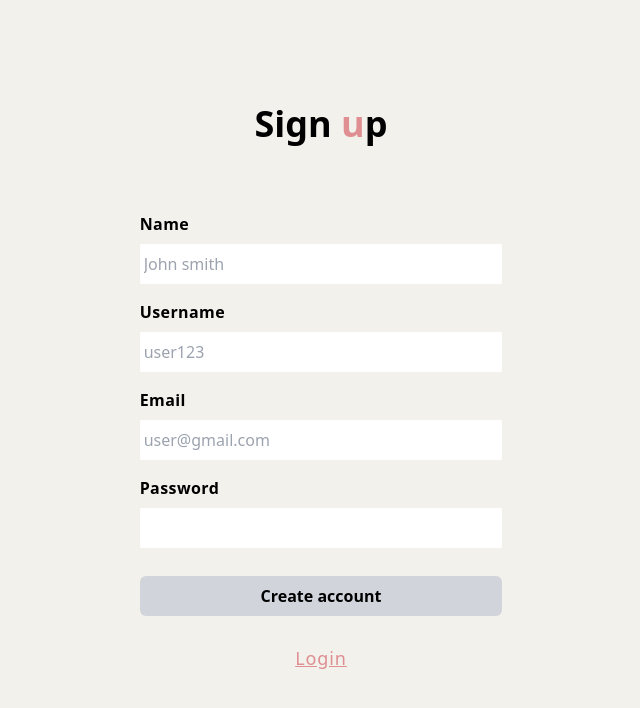
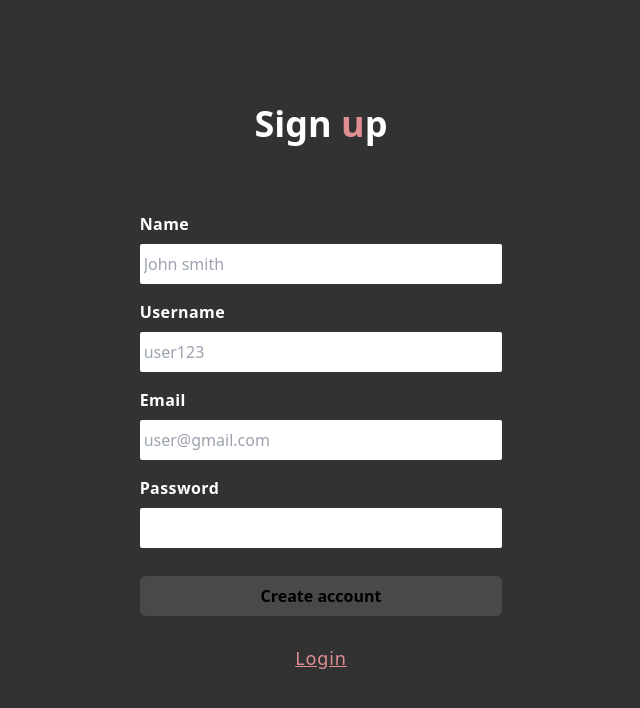
Before and after one commit to mvykool/Nebula, a React (Vite) app in the folder client/nebula/: page /signup in a window 1280 px wide. Shown: the top 708 px of the page, without its empty margins (319-959 px from the left). Built offline with nearby package versions, Linux system fonts and the light colour scheme; a web font is replaced by a local one.

Commit message:
login/signup cleaned up

```diff
--- a/client/nebula/src/views/auth/login.tsx
+++ b/client/nebula/src/views/auth/login.tsx
@@ -52,14 +52,14 @@ const Login = () => {
   };
 
   return (
-    <div className="relative flex min-h-screen">
+    <div className="relative flex min-h-screen bg-bgDark">
       <div className="rounded-md justify-center items-center px-8 py-10 w-3/6 flex flex-col gap-4">
-        <h2 className="font-bold text-black dark:text-white my-7 text-4xl">
+        <h2 className="font-bold text-white my-7 text-4xl">
           Sign <span className="text-primary">i</span>n
         </h2>
         <form className="w-3/6" onSubmit={handleSubmitEvent}>
           <div className="flex flex-col gap-2">
-            <label className="font-semibold text-black tracking-wide dark:text-white">
+            <label className="font-semibold text-white tracking-wide ">
               Username
             </label>
             <input
@@ -82,7 +82,7 @@ const Login = () => {
           <div className="flex flex-col gap-2">
             <label
               htmlFor="password"
-              className="font-semibold text-black tracking-wide dark:text-white"
+              className="font-semibold text-white tracking-wide "
             >
               Password
             </label>
@@ -108,7 +108,7 @@ const Login = () => {
               className={`mt-3 w-full rounded-md py-2 px-1 font-bold ${
                 isFormValid
                   ? "bg-primary hover:bg-primary/90 cursor-pointer"
-                  : "bg-gray-300 cursor-not-allowed"
+                  : "bg-gray-400 bg-opacity-20 cursor-not-allowed"
               }`}
             >
               {strings.logandsing.login}
@@ -117,7 +117,7 @@ const Login = () => {
         </form>
         <button
           onClick={loginAnon}
-          className="bg-secondary hover:bg-secondary/90 mx-auto rounded-md w-3/6 justify-center font-bold px-4 py-2"
+          className="bg-secondary hover:bg-secondary-dark mx-auto rounded-md w-3/6 justify-center font-bold px-4 py-2"
         >
           {strings.logandsing.guest}
         </button>
--- a/client/nebula/src/views/auth/signup.tsx
+++ b/client/nebula/src/views/auth/signup.tsx
@@ -46,8 +46,8 @@ const SignUp = () => {
   };
 
   return (
-    <div className="flex flex-col justify-center items-center w-full min-h-screen">
-      <h2 className="font-bold text-black dark:text-white my-7 text-4xl">
+    <div className="flex flex-col bg-bgDark justify-center items-center w-full min-h-screen">
+      <h2 className="font-bold text-white dark:text-white my-7 text-4xl">
         Sign <span className="text-primary">u</span>p
       </h2>
       <form
@@ -55,7 +55,7 @@ const SignUp = () => {
         className="rounded-md px-8 py-10 w-2/6 flex flex-col gap-4"
       >
         <div className="flex flex-col gap-2">
-          <label className="font-semibold text-black dark:text-white tracking-wide">
+          <label className="font-semibold text-white  tracking-wide">
             Name
           </label>
           <input
@@ -71,7 +71,7 @@ const SignUp = () => {
           />
         </div>
         <div className="flex flex-col gap-2">
-          <label className="font-semibold tracking-wide text-black dark:text-white">
+          <label className="font-semibold tracking-wide text-white ">
             Username
           </label>
           <input
@@ -92,7 +92,7 @@ const SignUp = () => {
           </div>
         </div>
         <div className="flex flex-col gap-2">
-          <label className="font-semibold tracking-wide text-black dark:text-white">
+          <label className="font-semibold tracking-wide text-white ">
             Email
           </label>
           <input
@@ -109,7 +109,7 @@ const SignUp = () => {
         </div>
         <div className="flex flex-col gap-2">
           <label
-            className="font-semibold tracking-wide text-black dark:text-white"
+            className="font-semibold tracking-wide text-white "
             htmlFor="password"
           >
             Password
@@ -135,7 +135,7 @@ const SignUp = () => {
           className={`mt-3 rounded-md font-bold py-2 px-1 ${
             isFormValid
               ? "bg-primary hover:bg-primary/90 cursor-pointer"
-              : "bg-gray-300 cursor-not-allowed"
+              : "bg-gray-400 bg-opacity-20 cursor-not-allowed"
           }`}
         >
           {strings.logandsing.create}
```
